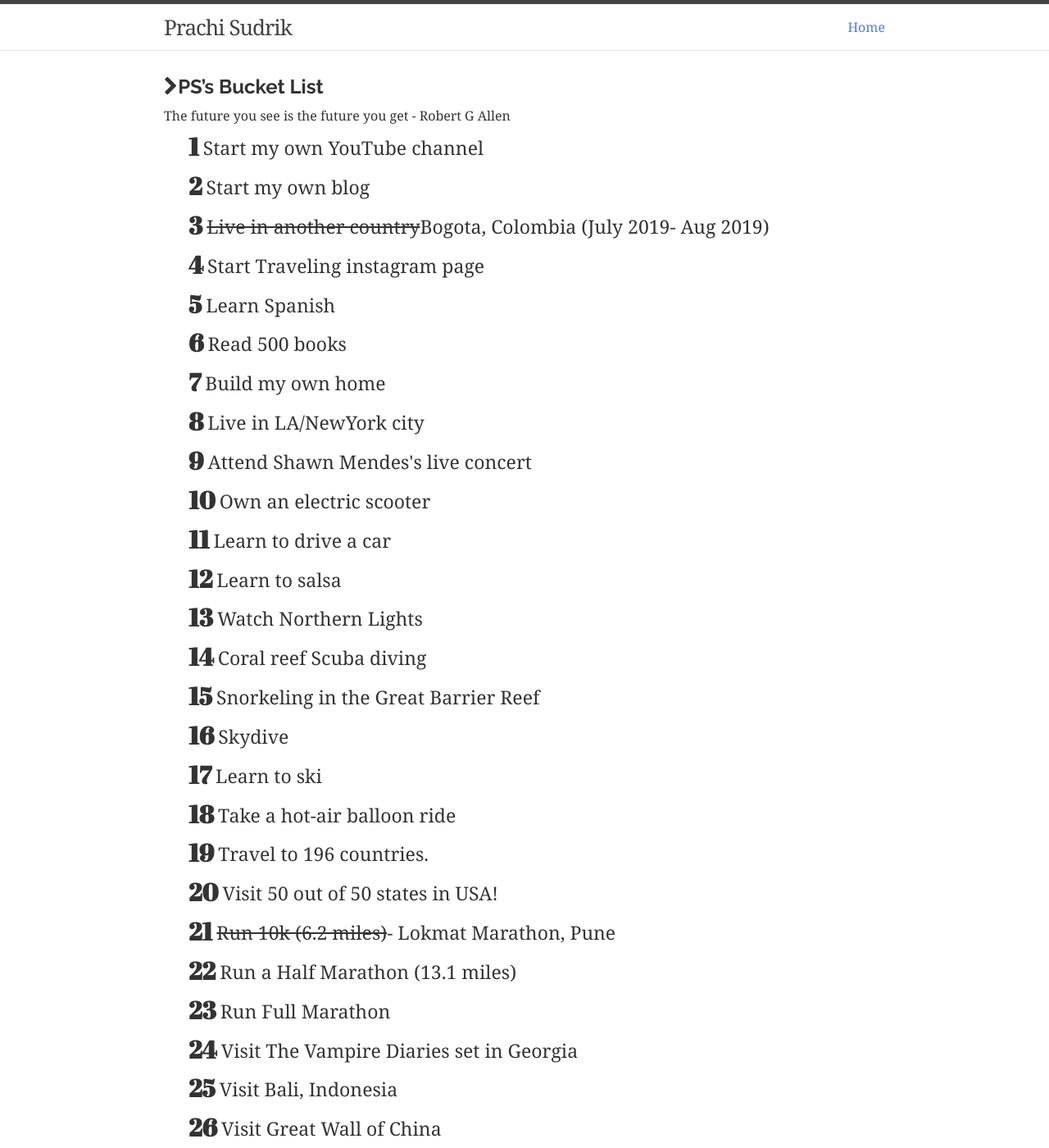
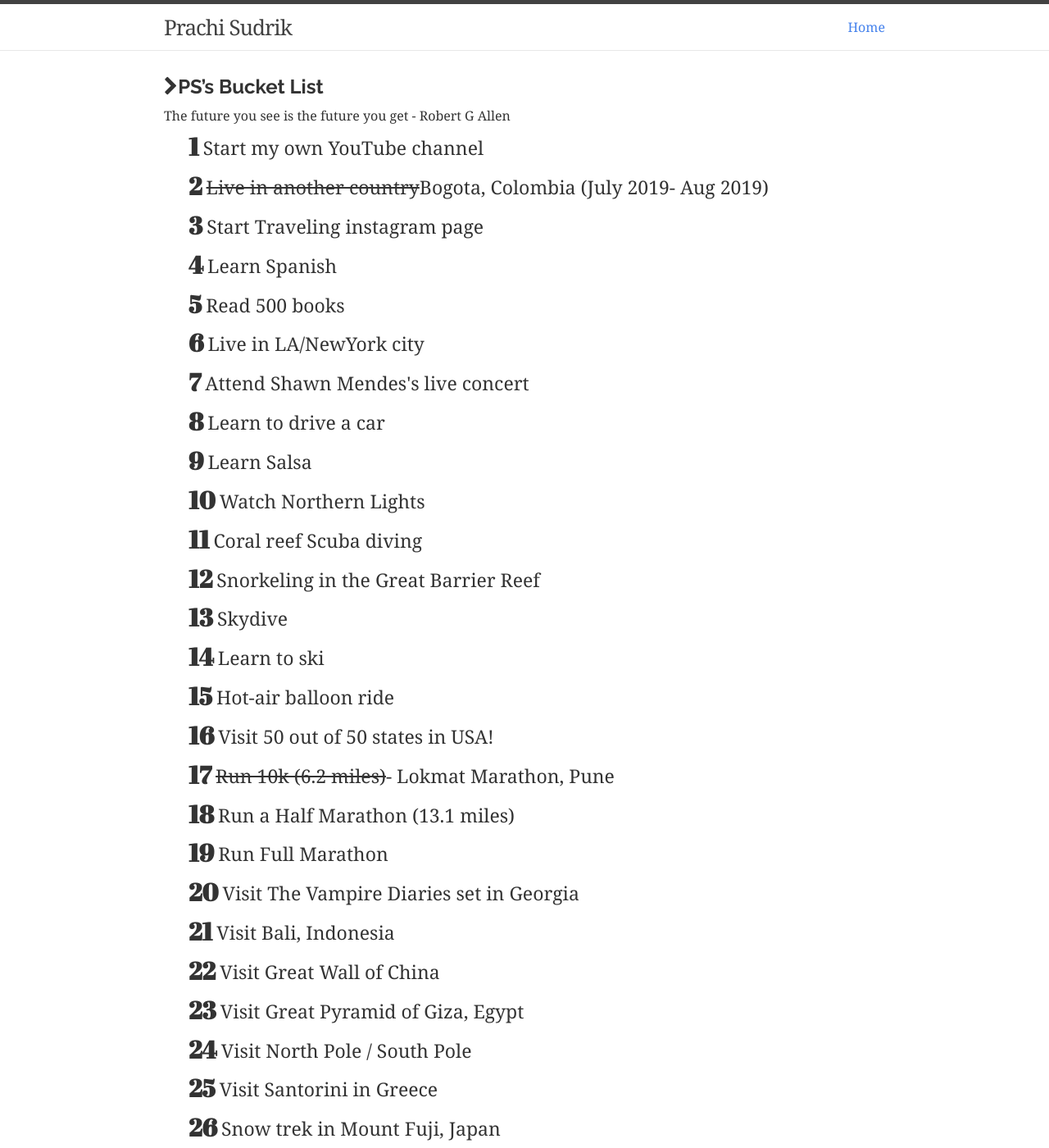
Before and after one commit to prachisudrik/prachisudrik.github.io, a Jekyll site: the page built from bucketlist.md, in a window 1280 px wide and 1400 px high. Shown: the whole window at 82% size. Built offline with Jekyll 4.4.1, drawn with Linux system fonts in a browser that asks for light colours; nearby versions of some CDN libraries; comment, search, counter and statistics services are not loaded.

Commit message:
Update bucketlist.md

```diff
--- a/bucketlist.md
+++ b/bucketlist.md
@@ -9,24 +9,20 @@ comments: true
 The future you see is the future you get - Robert G Allen
 <ol>
     <li>Start my own YouTube channel</li>
-    <li>Start my own blog</li>
     <li><del>Live in another country </del> Bogota, Colombia (July 2019- Aug 2019)</li>
     <li>Start Traveling instagram page</li>
     <li>Learn Spanish</li>
     <li>Read 500 books</li>
-    <li>Build my own home</li>
     <li>Live in LA/NewYork city</li>
     <li>Attend Shawn Mendes's live concert</li>
-    <li>Own an electric scooter</li>
     <li>Learn to drive a car</li>
-    <li>Learn to salsa</li>
+    <li>Learn Salsa</li>
     <li>Watch Northern Lights</li>
     <li>Coral reef Scuba diving</li>
     <li>Snorkeling in the Great Barrier Reef</li>
     <li>Skydive</li>
     <li>Learn to ski</li>
-    <li>Take a hot-air balloon ride</li>
-    <li>Travel to 196 countries.</li>
+    <li>Hot-air balloon ride</li>
     <li>Visit 50 out of 50 states in USA!</li>
     <li><del>Run 10k (6.2 miles)</del> - Lokmat Marathon, Pune</li>
     <li>Run a Half Marathon (13.1 miles)</li>
```
